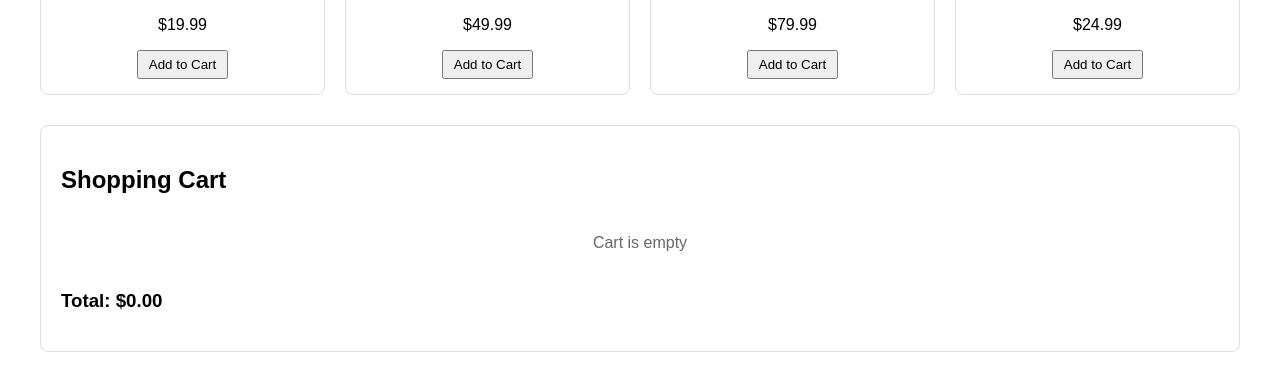
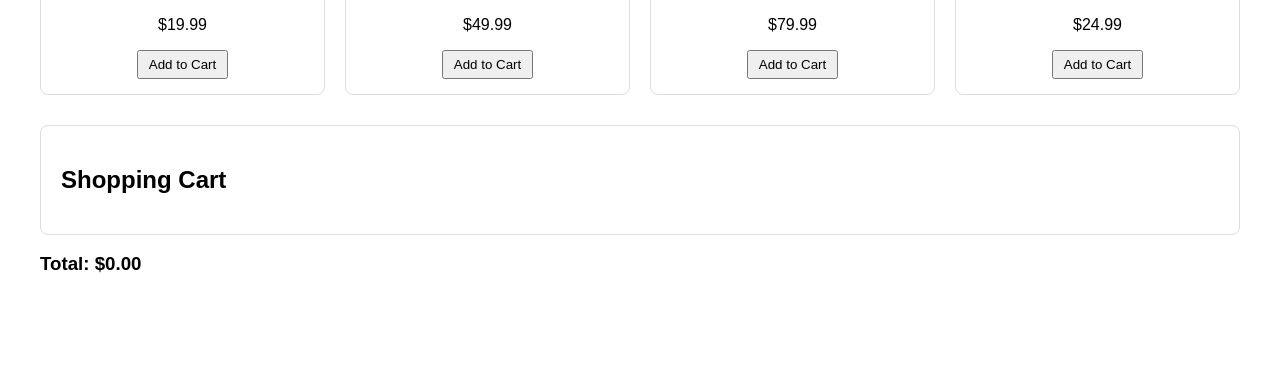
Before and after one commit to bhabinbudujapun/Cohort-JS, a website: page DOM-Challenges[6-10]/challenge-8/index.html in a window 1280 px wide. Shown: the part 276-666 px from the top of the page. Drawn offline with Linux system fonts and the light colour scheme.

Commit message:
update html structure of project

```diff
--- a/DOM-Challenges[6-10]/challenge-8/index.html
+++ b/DOM-Challenges[6-10]/challenge-8/index.html
@@ -49,11 +49,12 @@
   <div class="cart">
     <h2>Shopping Cart</h2>
     <div id="cart-items">
-      <div class="empty-cart">Cart is empty</div>
     </div>
-    <div id="cart-total">
-      <h3>Total: $0.00</h3>
-    </div>
+  </div>
+  </div>
+  <div id="cart-total">
+    <h3>Total: $0.00</h3>
+  </div>
   </div>
 
   <script src="app.js"></script>
```
